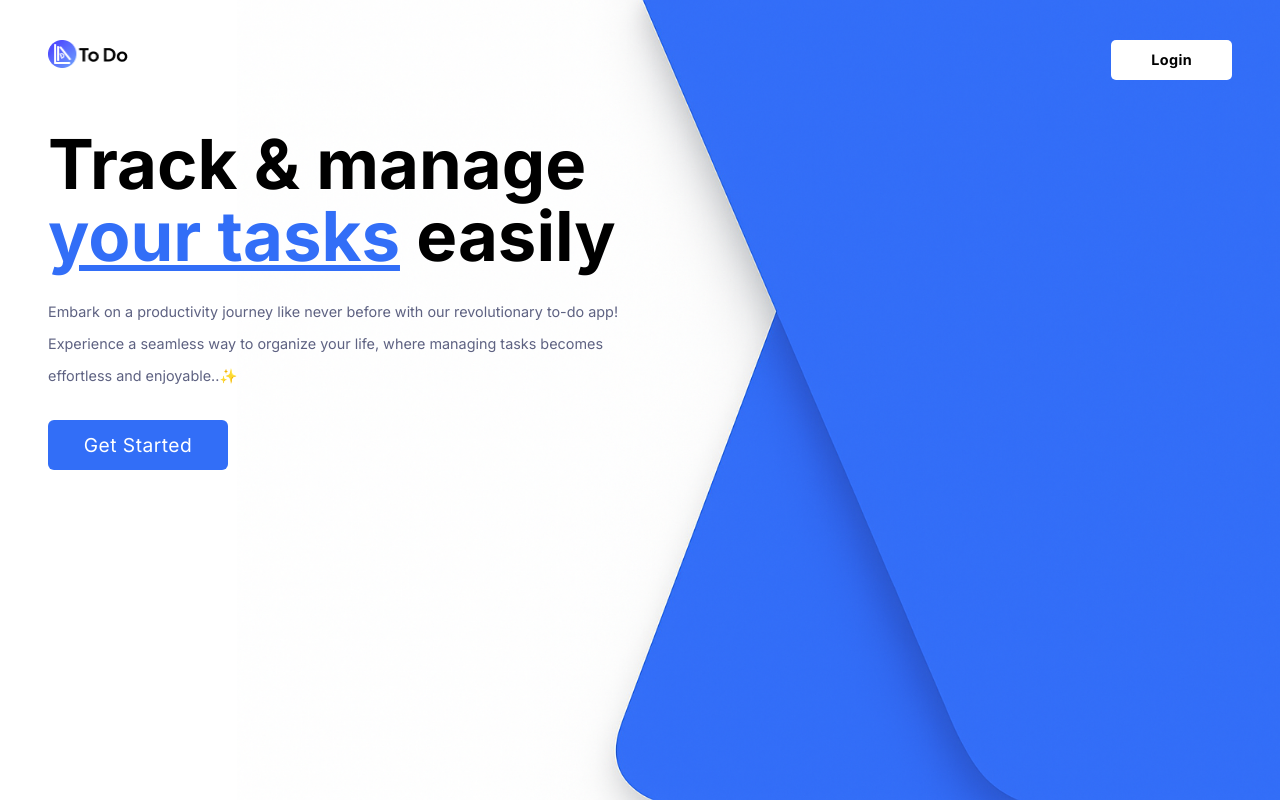
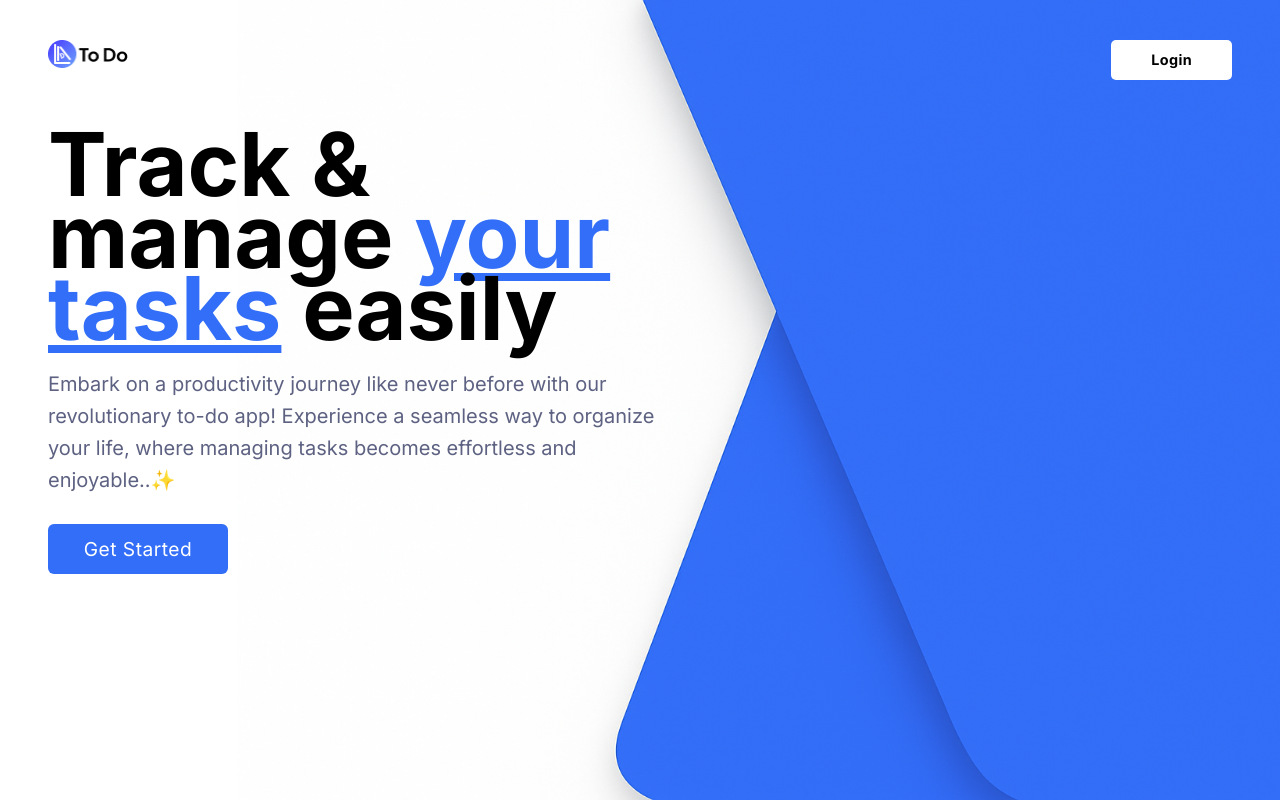
Before and after one commit to iyin141/to-do-app, a Next.js app: page / in a window 1280 px wide. Built offline with nearby package versions, Linux system fonts and the light colour scheme.

Commit message:
third commit

```diff
--- a/src/app/page.tsx
+++ b/src/app/page.tsx
@@ -17,8 +17,8 @@ const Home = () => {
     <div className={` ${inter.className}  xl:bg-[url('./img/hero.png')] md:bg-[url('./img/hero_2.png')] xl:bg-contain bg-cover  bg-no-repeat xl:h-[100vh]  bg-top xl:bg-right max-sm:h-[80%]    `}>
       <Nav />
       <div className="md:w-[55%] lg:pt-12 pt-8 md:pl-12 md:pr-12 pb-12 max-sm:pl-8 max-sm:pr-8 max-sm:pt-12   flex flex-col md:gap-6 gap-12 max-sm:items-center max-sm:text-center max-sm:justify-center">
-        <h1 className="font-extrabold xl:text-[4.3rem] lg:text-[3.2rem] md:text-[2.3rem] text-[2.3rem] lg:leading-[4.5rem]"> Track & manage <span className="underline text-[#326EF7]">your tasks</span> easily</h1>
-        <p className='text-[#5E6282] lg:leading-8 md:leading-5  max-md:text-[0.7rem] text-[0.9rem] max-sm:text-[1rem]  max-sm:leading-[30px] font-light'>Embark on a productivity journey like never before with our revolutionary to-do app! Experience a seamless way to organize your life, where managing tasks becomes effortless and enjoyable..✨</p>
+        <h1 className="font-extrabold xl:text-[11vh] lg:text-[3.2rem] md:text-[2.3rem] text-[2.3rem] lg:leading-[4.5rem]"> Track & manage <span className="underline text-[#326EF7]">your tasks</span> easily</h1>
+        <p className='text-[#5E6282] lg:leading-8 md:leading-5   max-md:text-[0.7rem] xl:text-[2.5vh] max-sm:text-[1rem]  max-sm:leading-[30px] font-light'>Embark on a productivity journey like never before with our revolutionary to-do app! Experience a seamless way to organize your life, where managing tasks becomes effortless and enjoyable..✨</p>
         <Link href='/Verify/Signup' className='mt-1  pt-1 pb-1 flex flex-col lg:text-[1.2rem] justify-center items-center pl-6 pr-6 bg-[#326EF7]  h-[50px] text-center rounded-[6px]  tracking-wide w-[180px] text-white' >Get Started</Link>
       </div>
       <footer><Image src={hero_3} className='md:hidden h-[40vh]' alt='' /></footer>
```
